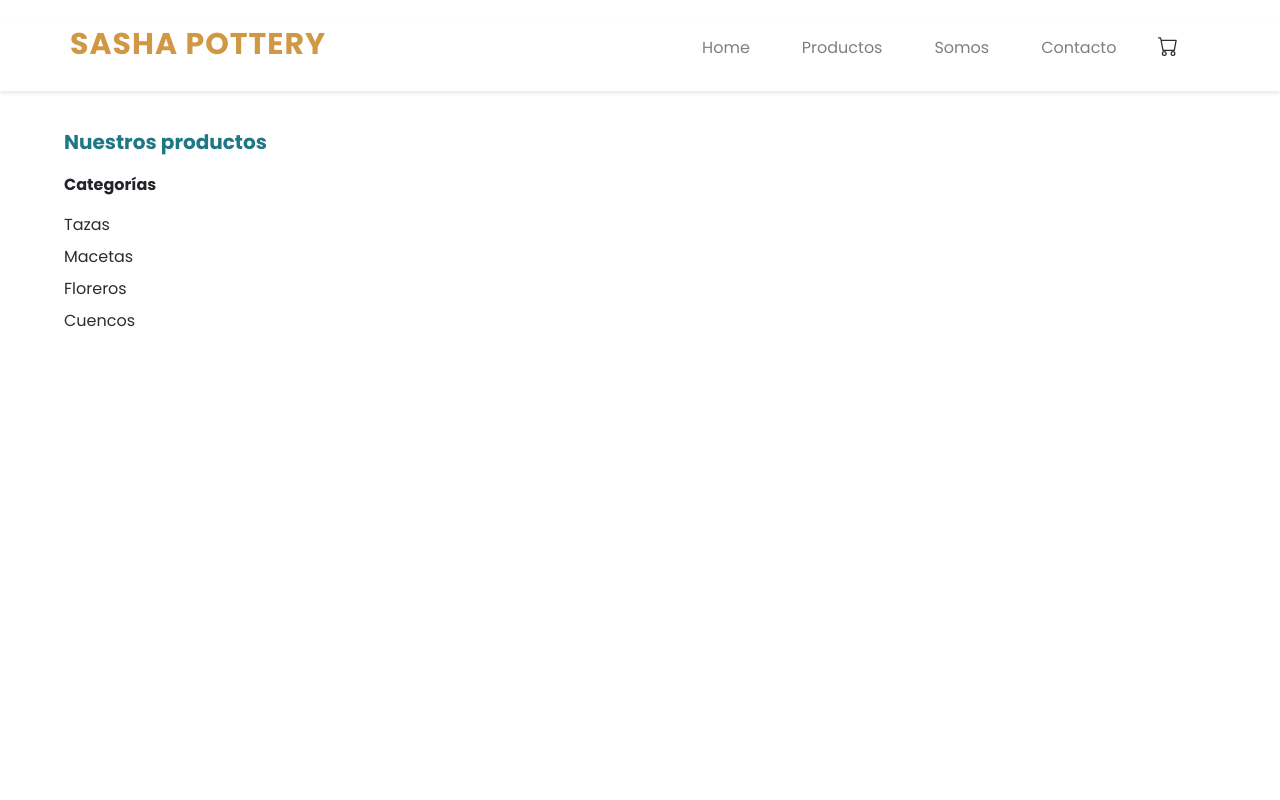
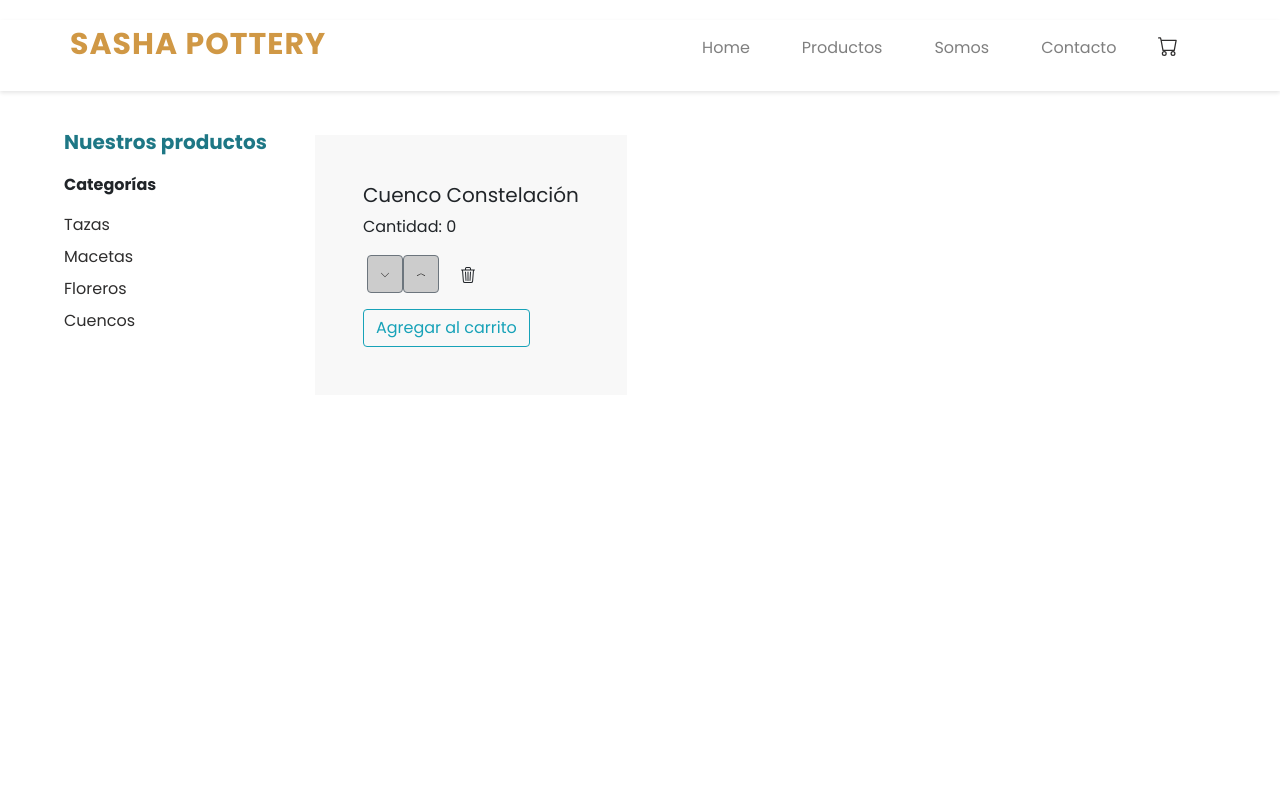
Before and after one commit to SashaViering/React, a React (Create React App) app: page / in a window 1280 px wide. Shown: the top 800 px of the page. Built offline with nearby package versions, Linux system fonts and the light colour scheme.

Commit message:
components II

```diff
--- a/package.json
+++ b/package.json
@@ -6,6 +6,7 @@
     "@testing-library/jest-dom": "^5.16.2",
     "@testing-library/react": "^12.1.3",
     "@testing-library/user-event": "^13.5.0",
+    "node-sass": "^7.0.1",
     "react": "^17.0.2",
     "react-dom": "^17.0.2",
     "react-scripts": "5.0.0",
--- a/src/components/CartWidget.js
+++ b/src/components/CartWidget.js
@@ -1,6 +1,6 @@
 import React from 'react'
 
-function CartWidget() {
+const CartWidget = () => {
   return (
     <a href='#' className='carrito'>
         <svg xmlns="http://www.w3.org/2000/svg" width="20px" height="20px" fill="currentColor" className="ml-3 mb-1 bi bi-cart" viewBox="0 0 16 16">
--- /dev/null
+++ b/src/components/ItemCount.js
@@ -0,0 +1,58 @@
+import React from 'react'
+import {useState} from 'react'
+
+
+
+const ItemCount = ({stock, initial}) => {
+
+
+   const [estado, setEstado] = useState(0)
+
+   const handleSumar = () => {
+      if(estado < stock){
+         setEstado(estado + 1)
+      }
+   }
+
+   const handleRestar = () => {
+      if(estado > initial){
+      setEstado(estado - 1)
+      }
+   }
+
+   const handleReset = () => {
+      setEstado(0)
+   }
+
+   const onAdd = () => {
+      console.log("Agregamos al carrito")
+   }
+
+
+  return (
+    <section className='itemCount p-5 ml-5 mt-2 pt-1'>
+      <h5>Cuenco Constelación</h5>
+      <p className='mr-2'>Cantidad: {estado}</p>
+      <div className='row ml-1'>
+         <button onClick={handleRestar} className='btn btn-secondary'>
+            <svg xmlns="http://www.w3.org/2000/svg" width="10" height="16" fill="currentColor" className='bi bi-chevron-down' viewBox="0 0 16 16">
+               <path fillRule="evenodd" d="M1.646 4.646a.5.5 0 0 1 .708 0L8 10.293l5.646-5.647a.5.5 0 0 1 .708.708l-6 6a.5.5 0 0 1-.708 0l-6-6a.5.5 0 0 1 0-.708z"/>
+            </svg>
+         </button>
+         <button onClick={handleSumar} className='btn btn-secondary'>
+            <svg xmlns="http://www.w3.org/2000/svg" width="10" height="16" fill="currentColor" className='bi bi-chevron-compact-up' viewBox="0 0 16 16">
+               <path fillRule="evenodd" d="M7.776 5.553a.5.5 0 0 1 .448 0l6 3a.5.5 0 1 1-.448.894L8 6.56 2.224 9.447a.5.5 0 1 1-.448-.894l6-3z"/>
+             </svg>
+         </button>
+         <button onClick={handleReset} className='btn ml-2'>
+            <svg xmlns="http://www.w3.org/2000/svg" width="16" height="16" fill="currentColor" className='bi bi-trash3' viewBox="0 0 16 16">
+               <path d="M6.5 1h3a.5.5 0 0 1 .5.5v1H6v-1a.5.5 0 0 1 .5-.5ZM11 2.5v-1A1.5 1.5 0 0 0 9.5 0h-3A1.5 1.5 0 0 0 5 1.5v1H2.506a.58.58 0 0 0-.01 0H1.5a.5.5 0 0 0 0 1h.538l.853 10.66A2 2 0 0 0 4.885 16h6.23a2 2 0 0 0 1.994-1.84l.853-10.66h.538a.5.5 0 0 0 0-1h-.995a.59.59 0 0 0-.01 0H11Zm1.958 1-.846 10.58a1 1 0 0 1-.997.92h-6.23a1 1 0 0 1-.997-.92L3.042 3.5h9.916Zm-7.487 1a.5.5 0 0 1 .528.47l.5 8.5a.5.5 0 0 1-.998.06L5 5.03a.5.5 0 0 1 .47-.53Zm5.058 0a.5.5 0 0 1 .47.53l-.5 8.5a.5.5 0 1 1-.998-.06l.5-8.5a.5.5 0 0 1 .528-.47ZM8 4.5a.5.5 0 0 1 .5.5v8.5a.5.5 0 0 1-1 0V5a.5.5 0 0 1 .5-.5Z"/>
+            </svg>
+         </button>
+      </div>
+      <button onClick={onAdd} className='mt-3 btn btn-outline-info'>Agregar al carrito</button>
+    </section>
+  )
+}
+
+export default ItemCount
--- a/src/components/ItemListContainer.js
+++ b/src/components/ItemListContainer.js
@@ -1,9 +1,12 @@
 import React from 'react'
+import ItemCount from './ItemCount'
 
 function ItemListContainer({categorías}) {
 
   return (
-    <main className='ml-5 pl-3'>
+    <>
+    <main className='row container'>
+        <section className='ml-5 pl-3'>
             <p className='title-productos'><b>Nuestros productos</b></p>
             <p className='title-categorias'><b>Categorías</b></p>
             <ul>
@@ -20,7 +23,10 @@ function ItemListContainer({categorías}) {
                     <a href='#'>{categorías[3]}</a>
                     </li>
             </ul>
+        </section>
+        <ItemCount stock={15} initial={1}/>
     </main>
+    </>
   )
 }
 
--- /dev/null
+++ b/src/estilos.scss
@@ -0,0 +1,110 @@
+@import url('https://fonts.googleapis.com/css2?family=Anton&family=Poppins:wght@300;400;700&display=swap');
+*{
+    padding: 0;
+    margin: 0;
+    box-sizing: border-box;
+}
+main {
+    padding-top: 1rem;
+        ul li{
+        list-style: none;
+        }
+            a{
+                color: #2e2d2d;
+            }
+}
+body{
+    font-family: 'Poppins', sans-serif;
+}
+.carrito {
+    svg {
+    color: #2e2d2d;
+    }
+}
+header{
+    box-shadow: 0 2px 4px rgba(0,0,0,.1);
+}
+.main-menu{
+    list-style: none;
+    display: flex;
+    flex-direction: column;
+    align-items: center;
+    margin: 20px;
+    padding-bottom: 15px;
+        .main-menu__item{
+            padding: 1em;
+        }
+        .main-menu__link{
+            text-decoration: none !important;
+            color: rgba(0,0,0,.5);
+        }
+        .main-menu__link:hover{
+            color: rgb(51, 49, 49);
+        }
+}
+.nav-brand{
+    color: #d09845;
+    font-weight: 700;
+    letter-spacing: 1px;
+    font-size: 30px;
+}
+.title-productos{
+    color: #1e7785;
+    font-size: 20px;
+}
+footer{
+    text-align: center;
+    width: 100%;
+    margin-top: 80vh;
+    display: flex;
+    justify-content: center;
+    align-items: center;
+    background: -webkit-gradient(linear, left top, right top, from(#f4c478), color-stop(49%, #9fac94), to(#699da6));
+    background: linear-gradient(90deg, #f4c478 0%, #9fac94 49%, #699da6 100%);
+    height: 10vh;
+    font-size: 0.8rem;
+}
+.instagram {
+    color: #2e2d2d;
+    cursor: pointer;
+}
+.facebook {
+    color: #2e2d2d;
+    margin-left: 20px;
+    cursor: pointer;
+    margin-right: 20px;
+}
+h4{
+    margin-left: 70px;
+}
+.itemCount{
+    background-color: #f3f2f28e;
+}
+.btn-secondary{
+    background-color: #cccccc;
+    color: #2e2d2d;
+}
+@media screen and (min-width: 768px){
+    .main-menu{
+        flex-direction: row;
+    }
+    .nav-brand{
+        margin-right: 50px;
+        margin-left: 50px;
+    }
+}
+@media screen and (min-width: 990px){
+    .nav-brand{
+        margin-left: 50px;
+        margin-right: 200px;
+    }
+}
+@media screen and (min-width: 1200px){
+    .nav-brand{
+        margin-right: 350px;
+        margin-left: 50px;
+    }
+    .main-menu__link{
+        padding: 10px;
+    }
+}
--- a/src/index.js
+++ b/src/index.js
@@ -4,6 +4,6 @@ import ReactDOM from "react-dom"
 
 import App from './App'
 
-import "./estilos.css"
+import "./estilos.scss"
 
 ReactDOM.render(<App/>, document.getElementById("root"))
```
Also changed, not shown: 1 other file (tests, documents, lock files or other folders). Lines whose indentation alone changed are shown as unchanged.
